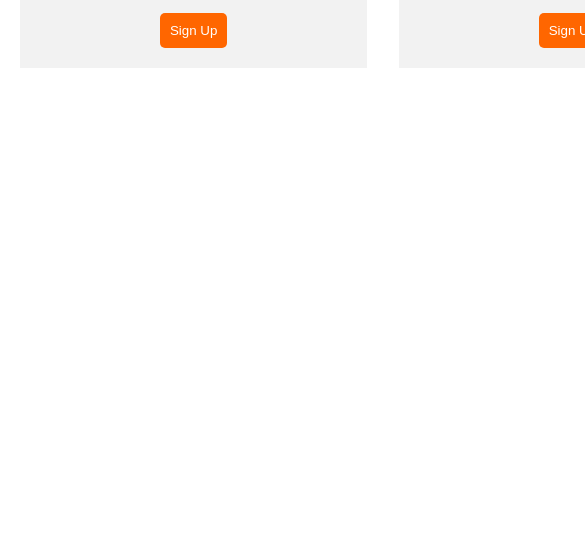
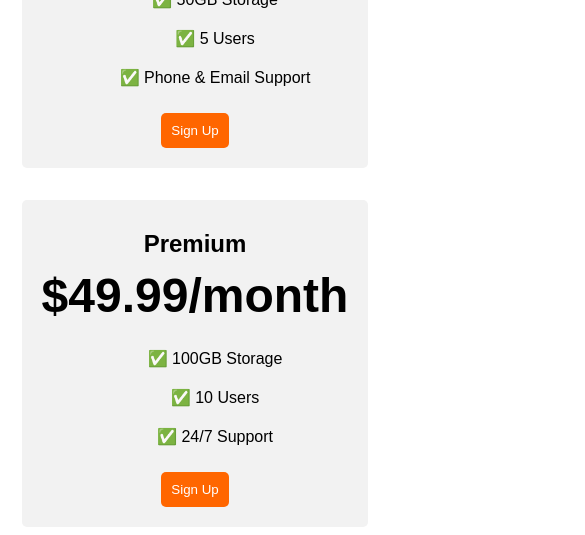
Before and after one commit to otabek7/Pricing_Table_Project, a plain HTML site: page 9.4 Flexbox Pricing Table Project/index.html in a window 390 px wide. Shown: the part 526-1061 px from the top of the page, 585 px wide, since content can reach past the window. Before the commit the page ends 860 px from the top, so only its background shows below. Drawn offline with Linux system fonts and the light colour scheme; a web font is replaced by a local one.

Commit message:
fourth_commit

```diff
--- a/9.4 Flexbox Pricing Table Project/index.html
+++ b/9.4 Flexbox Pricing Table Project/index.html
@@ -22,6 +22,8 @@
       background: #f2f2f2;
       text-align: center;
       padding: 20px;
+      border-radius: 5px;
+      max-width: 400px;
     }
 
     .plan-title{
@@ -53,6 +55,10 @@
 
     /* Hint: What can you do with a media query and flexbox? */
     @media (max-width: 1250px) {
+      .pricing-container{
+        flex-direction: column;
+        height: 100%;
+    }
 
     }
   </style>
```
